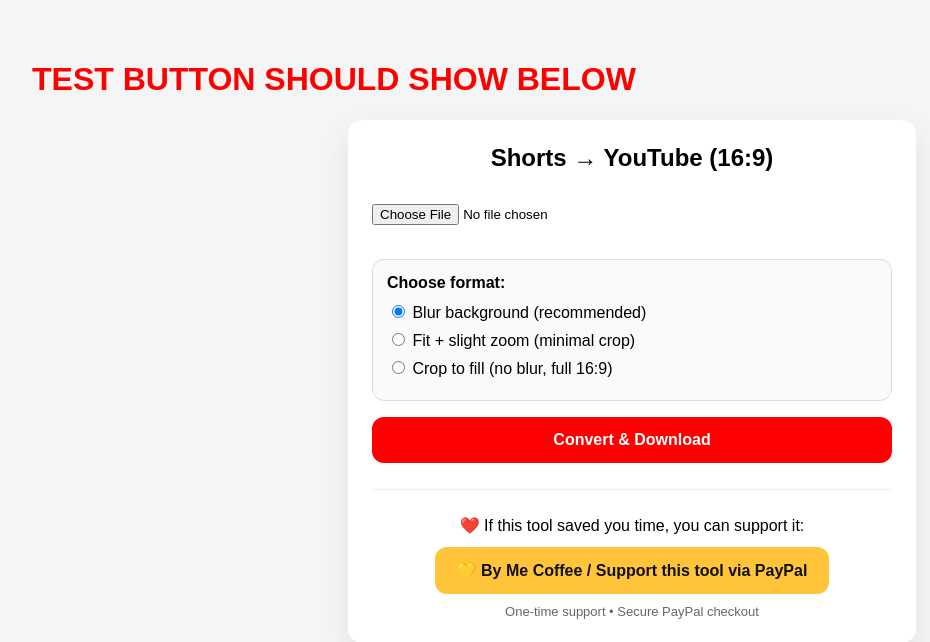
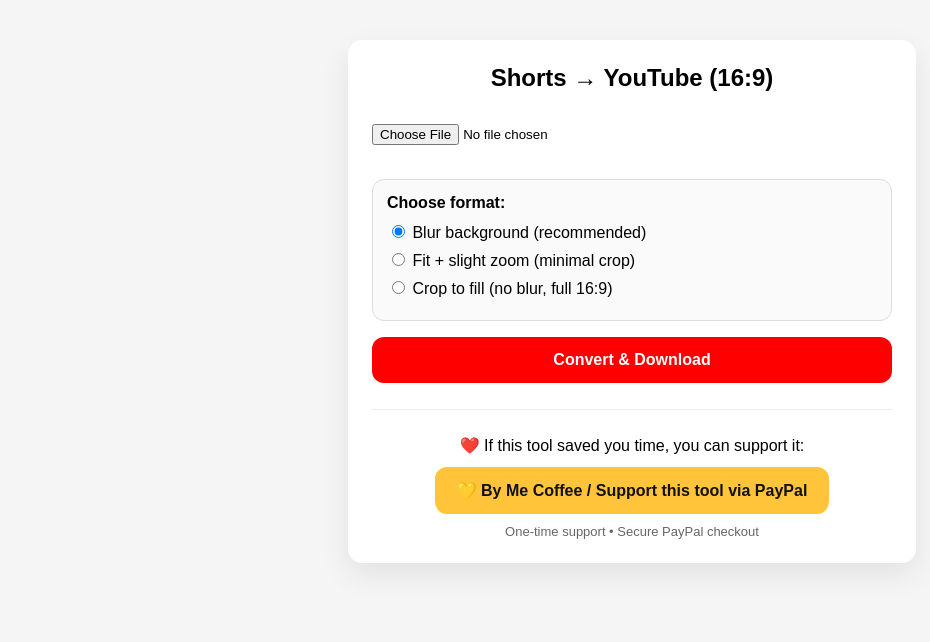
Before and after one commit to youngtallent1988-dev/shorts-to-youtube, a Flask app: page / in a window 1280 px wide. Shown: the top 642 px of the page, without its empty margins (8-938 px from the left). Run offline with Flask 3, Linux system fonts and the light colour scheme.

Commit message:
Remove test banner text

```diff
--- a/templates/index.html
+++ b/templates/index.html
@@ -101,7 +101,6 @@
 </head>
 
 <body>
-  <h1 style="color:red;">TEST BUTTON SHOULD SHOW BELOW</h1>
   <div class="card">
     <h2>Shorts → YouTube (16:9)</h2>
 
```
